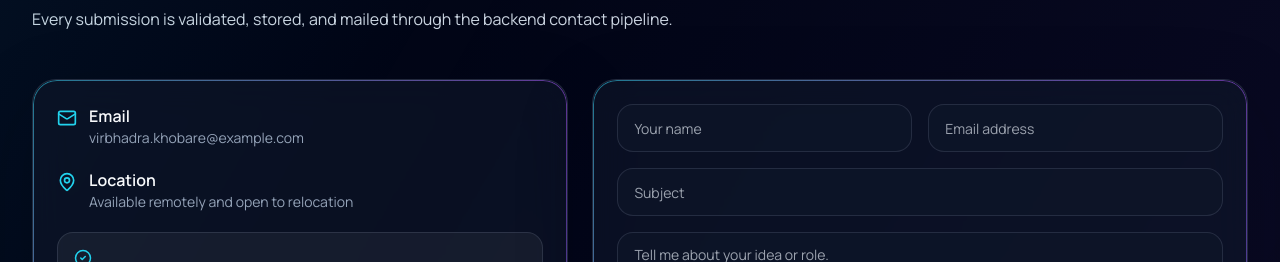
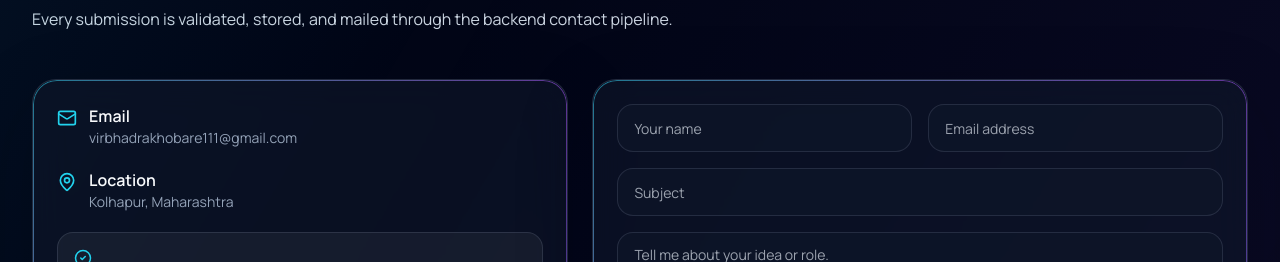
Before and after one commit to VirabhadraKhobare/virabhadra.portfolio, a React (Vite) app in the folder frontend/: page / in a window 1280 px wide. Shown: the part 7340-7602 px from the top of the page. Built offline with nearby package versions, Linux system fonts and the light colour scheme; no server answers.

Commit message:
chore: update contact email and location

```diff
--- a/frontend/src/components/sections/ContactSection.jsx
+++ b/frontend/src/components/sections/ContactSection.jsx
@@ -43,7 +43,7 @@ export const ContactSection = () => {
               <div>
                 <p className="font-semibold">Email</p>
                 <p className="text-sm text-[var(--muted)]">
-                  virbhadra.khobare@example.com
+                  virbhadrakhobare111@gmail.com
                 </p>
               </div>
             </div>
@@ -52,7 +52,7 @@ export const ContactSection = () => {
               <div>
                 <p className="font-semibold">Location</p>
                 <p className="text-sm text-[var(--muted)]">
-                  Available remotely and open to relocation
+                  Kolhapur, Maharashtra
                 </p>
               </div>
             </div>
@@ -63,7 +63,7 @@ export const ContactSection = () => {
             </div>
             <iframe
               title="Google Maps"
-              src="https://www.google.com/maps?q=India&z=4&output=embed"
+              src="https://www.google.com/maps?q=Kolhapur%2C%20Maharashtra&z=12&output=embed"
               loading="lazy"
               className="h-64 w-full rounded-2xl border border-[var(--border)]"
             />
```
